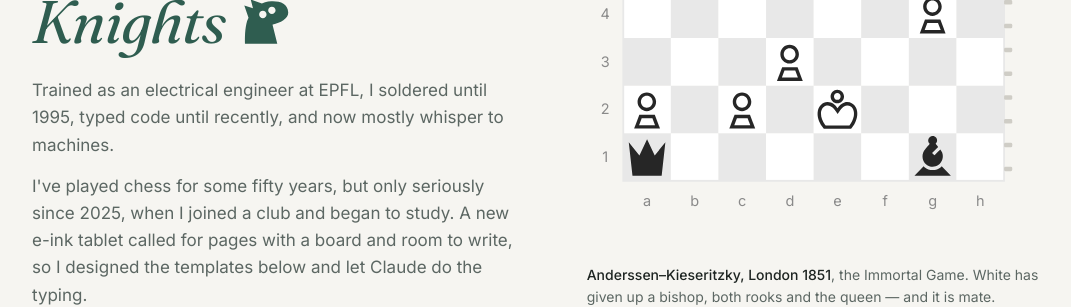
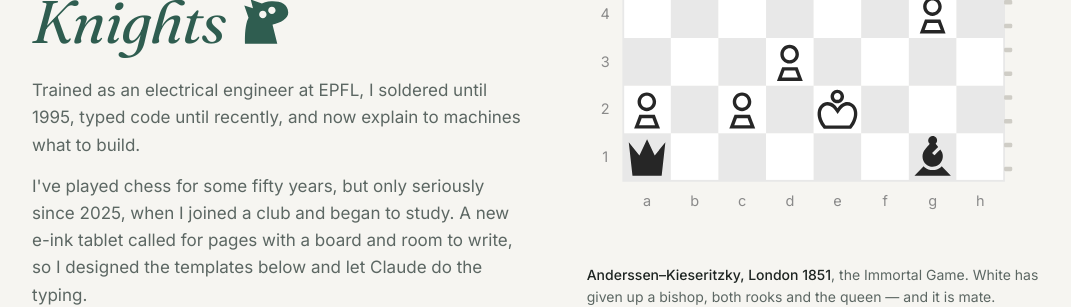
Before and after one commit to fcardinaux/fcardinaux.github.io, a Jekyll site: the page built from index.html, in a window 1280 px wide and 900 px high. Shown: the part 332-639 px from the top of the window, without its empty margins (104-1175 px from the left). Built offline with Jekyll 4.4.1, drawn with Linux system fonts in a browser that asks for light colours.

```diff
--- a/index.html
+++ b/index.html
@@ -25,7 +25,7 @@ scripts:
     </style>
     <div class="intro">
       <p>Trained as an electrical engineer at EPFL, I soldered until 1995, typed
-      code until recently, and now mostly whisper to machines.</p>
+      code until recently, and now explain to machines what to build.</p>
       <p>I've played chess for some fifty years, but only seriously since 2025,
       when I joined a club and began to study. A new e-ink tablet called for pages
       with a board and room to write, so I designed the templates below and let
```
